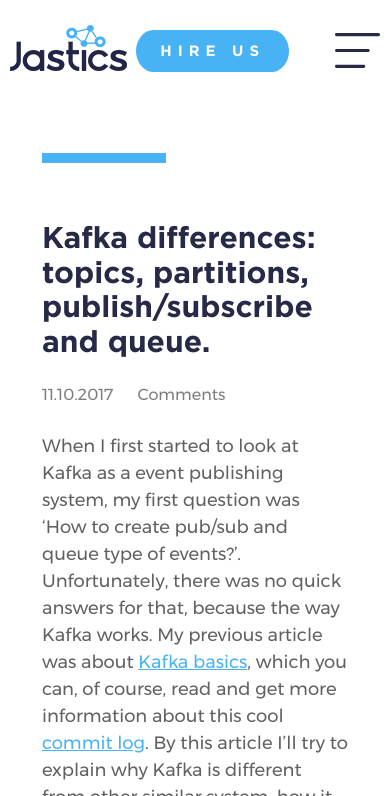
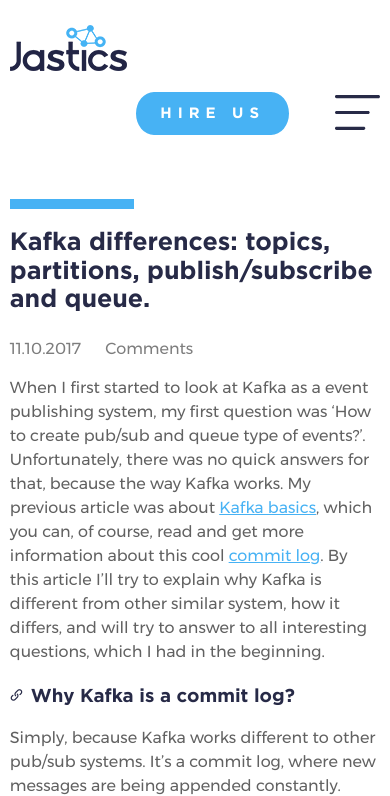
Before and after one commit to chalatz/jastics-labs, a Jekyll site: the page built from _posts/2016-10-11-kafka-differences-topics-partitions-publish-subscribe-and-queue.markdown, in a window 390 px wide. Shown: the top 796 px of the page. Built offline with Jekyll 4.4.1, drawn with Linux system fonts in a browser that asks for light colours; nearby versions of some CDN libraries; grey boxes are pictures that could not be loaded.

Commit message:
Responsive post

```diff
--- a/_sass/elements.scss
+++ b/_sass/elements.scss
@@ -82,12 +82,13 @@
     }
 }
 
-[data-anchorjs-icon]::after {
-    color: $darkblue;
-}
-
-a.anchorjs-link:hover {
-    &:after {
-        color: $lightblue;
+a.anchorjs-link {
+    color: $darkblue !important;
+    position: static !important;
+    margin: 0 !important;
+    &:hover {
+        &:after {
+            color: $lightblue;
+        }
     }
 }
--- a/_sass/header.scss
+++ b/_sass/header.scss
@@ -14,12 +14,22 @@
 
     &__logo {
         float: left;
+        @include breakpoint(small) {
+            float: none;
+            display: block;
+            text-align: left;
+            margin-bottom: 12px;
+        }
     }
 
     &--page {
 
         padding: 25px 0 75px;
 
+        @include breakpoint(medium) {
+            padding-bottom: 15vw;
+        }
+
     }
 
 
--- a/_sass/layout.scss
+++ b/_sass/layout.scss
@@ -24,6 +24,9 @@
     width: $page_width;
     max-width: $max-width;
     margin: 0 auto 80px;
+    @include breakpoint(medium) {
+        width: 95%;
+    }
 }
 
 .full-page {
--- a/_sass/post.scss
+++ b/_sass/post.scss
@@ -7,6 +7,12 @@
         font-family: 'Gotham Pro', sans-serif;
         color: $darkblue;
         margin: 60px 0 25px;
+
+        @include breakpoint(medium) {
+            margin: 5vw 0 25px;
+            font-size: 25px;
+        }
+
     }
 
     &__meta {
--- a/_sass/typography.scss
+++ b/_sass/typography.scss
@@ -35,6 +35,13 @@
             font-size: 18px;
             line-height: 1.5;
             margin: 28px 0;
+            @include breakpoint(medium) {
+                margin: 18px 0;
+            }
+
+            @include breakpoint(small) {
+                font-size: 16px;
+            }
         }
 
         li {
```
